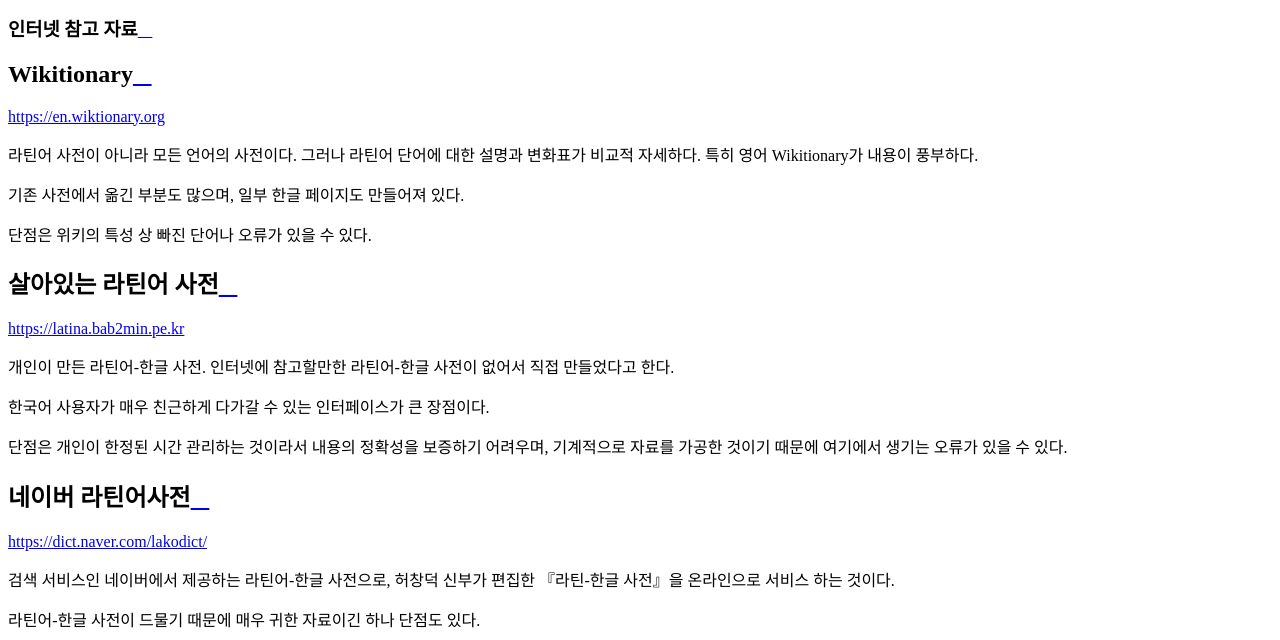
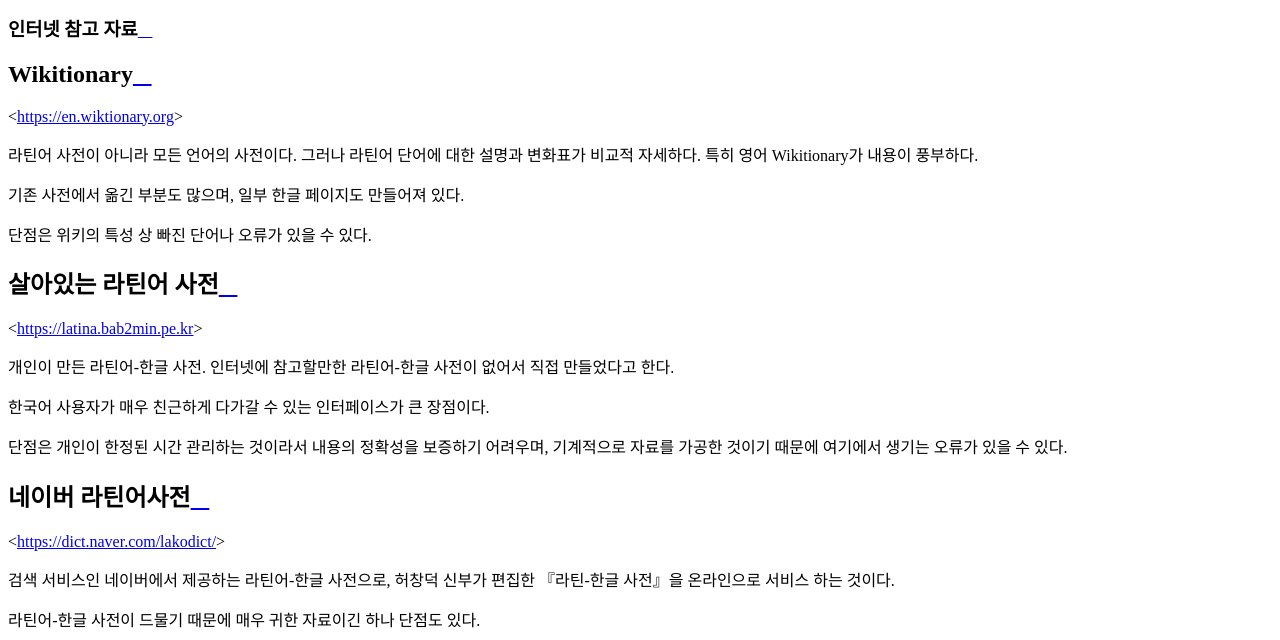
Before and after one commit to kabbala/grammatica_latina, a Sphinx documentation site: the page built from source/interrete.rst, in a window 1280 px wide and 900 px high, scrolled down 8643 px. Shown: the part 152-792 px from the top of the window. Built offline with Sphinx 7.4.7 and the Read the Docs theme 2.0.0, drawn with Linux system fonts in a browser that asks for light colours.

Commit message:
인터넷 주소에 꺽쇠 표시

```diff
--- a/source/interrete.rst
+++ b/source/interrete.rst
@@ -4,7 +4,7 @@
 Wikitionary
 -----------
 
-https://en.wiktionary.org
+<https://en.wiktionary.org>
 
 라틴어 사전이 아니라 모든 언어의 사전이다. 그러나 라틴어 단어에 대한 설명과 변화표가 비교적 자세하다. 특히 영어 Wikitionary가 내용이 풍부하다.
 
@@ -15,7 +15,7 @@
 살아있는 라틴어 사전
 --------------------
 
-https://latina.bab2min.pe.kr
+<https://latina.bab2min.pe.kr>
 
 개인이 만든 라틴어-한글 사전. 인터넷에 참고할만한 라틴어-한글 사전이 없어서 직접 만들었다고 한다.
 
@@ -26,7 +26,7 @@
 네이버 라틴어사전
 -----------------
 
-https://dict.naver.com/lakodict/
+<https://dict.naver.com/lakodict/>
 
 검색 서비스인 네이버에서 제공하는 라틴어-한글 사전으로, 허창덕 신부가 편집한 『라틴-한글 사전』을 온라인으로 서비스 하는 것이다.
 
```
